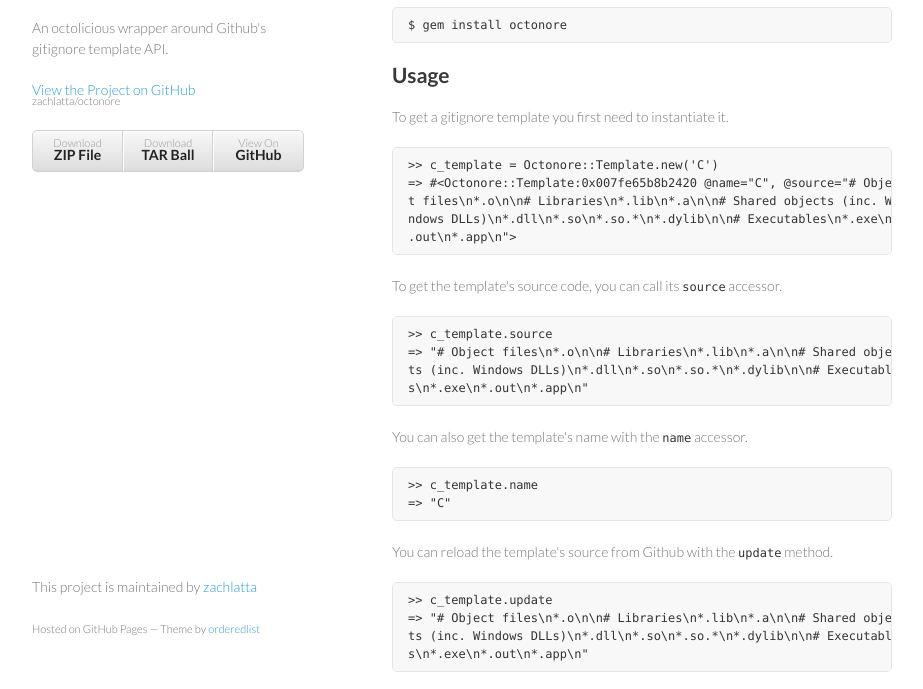
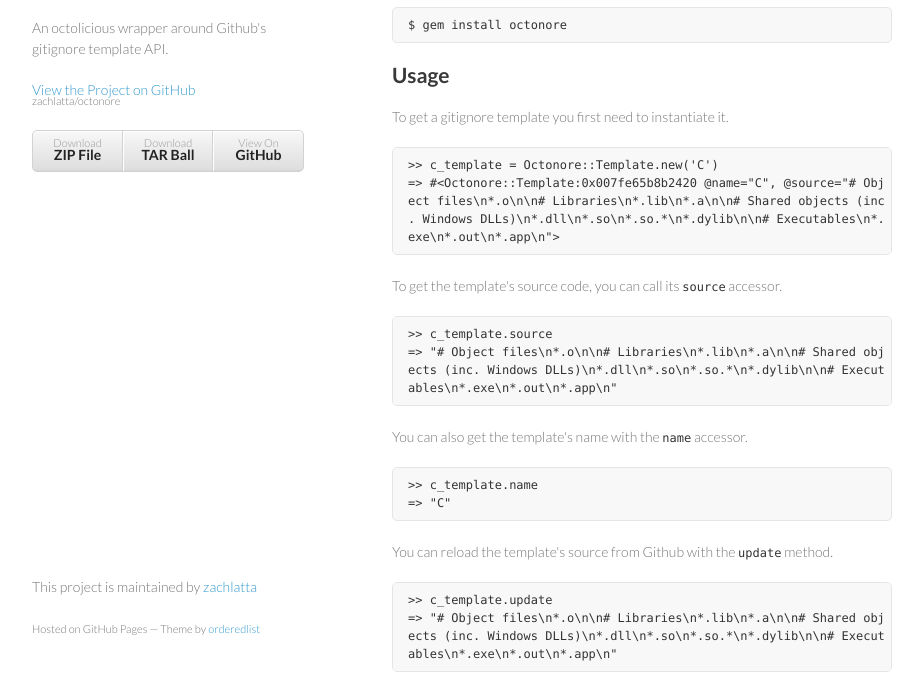
Before and after one commit to zachlatta/octonore, a plain HTML site: page index.html in a window 1280 px wide. Shown: the part 92-781 px from the top of the page, without its empty margins (178-1101 px from the left). Drawn offline with Linux system fonts and the light colour scheme.

```diff
--- a/index.html
+++ b/index.html
@@ -38,18 +38,18 @@
 <p>To get a gitignore template you first need to instantiate it.</p>
 
 <pre><code>&gt;&gt; c_template = Octonore::Template.new('C')
-=&gt; #&lt;Octonore::Template:0x007fe65b8b2420 @name="C", @source="# Objec
-t files\n*.o\n\n# Libraries\n*.lib\n*.a\n\n# Shared objects (inc. Wi
-ndows DLLs)\n*.dll\n*.so\n*.so.*\n*.dylib\n\n# Executables\n*.exe\n*
-.out\n*.app\n"&gt;
+=&gt; #&lt;Octonore::Template:0x007fe65b8b2420 @name="C", @source="# Obj
+ect files\n*.o\n\n# Libraries\n*.lib\n*.a\n\n# Shared objects (inc
+. Windows DLLs)\n*.dll\n*.so\n*.so.*\n*.dylib\n\n# Executables\n*.
+exe\n*.out\n*.app\n"&gt;
 </code></pre>
 
 <p>To get the template's source code, you can call its <code>source</code> accessor.</p>
 
 <pre><code>&gt;&gt; c_template.source
-=&gt; "# Object files\n*.o\n\n# Libraries\n*.lib\n*.a\n\n# Shared objec
-ts (inc. Windows DLLs)\n*.dll\n*.so\n*.so.*\n*.dylib\n\n# Executable
-s\n*.exe\n*.out\n*.app\n"
+=&gt; "# Object files\n*.o\n\n# Libraries\n*.lib\n*.a\n\n# Shared obj
+ects (inc. Windows DLLs)\n*.dll\n*.so\n*.so.*\n*.dylib\n\n# Execut
+ables\n*.exe\n*.out\n*.app\n"
 </code></pre>
 
 <p>You can also get the template's name with the <code>name</code> accessor.</p>
@@ -61,9 +61,9 @@ s\n*.exe\n*.out\n*.app\n"
 <p>You can reload the template's source from Github with the <code>update</code> method.</p>
 
 <pre><code>&gt;&gt; c_template.update
-=&gt; "# Object files\n*.o\n\n# Libraries\n*.lib\n*.a\n\n# Shared objec
-ts (inc. Windows DLLs)\n*.dll\n*.so\n*.so.*\n*.dylib\n\n# Executable
-s\n*.exe\n*.out\n*.app\n"
+=&gt; "# Object files\n*.o\n\n# Libraries\n*.lib\n*.a\n\n# Shared obj
+ects (inc. Windows DLLs)\n*.dll\n*.so\n*.so.*\n*.dylib\n\n# Execut
+ables\n*.exe\n*.out\n*.app\n"
 </code></pre>
 
 <h3>Example Program</h3>
```
Also changed, not shown: params.json (+1 -1 lines).
